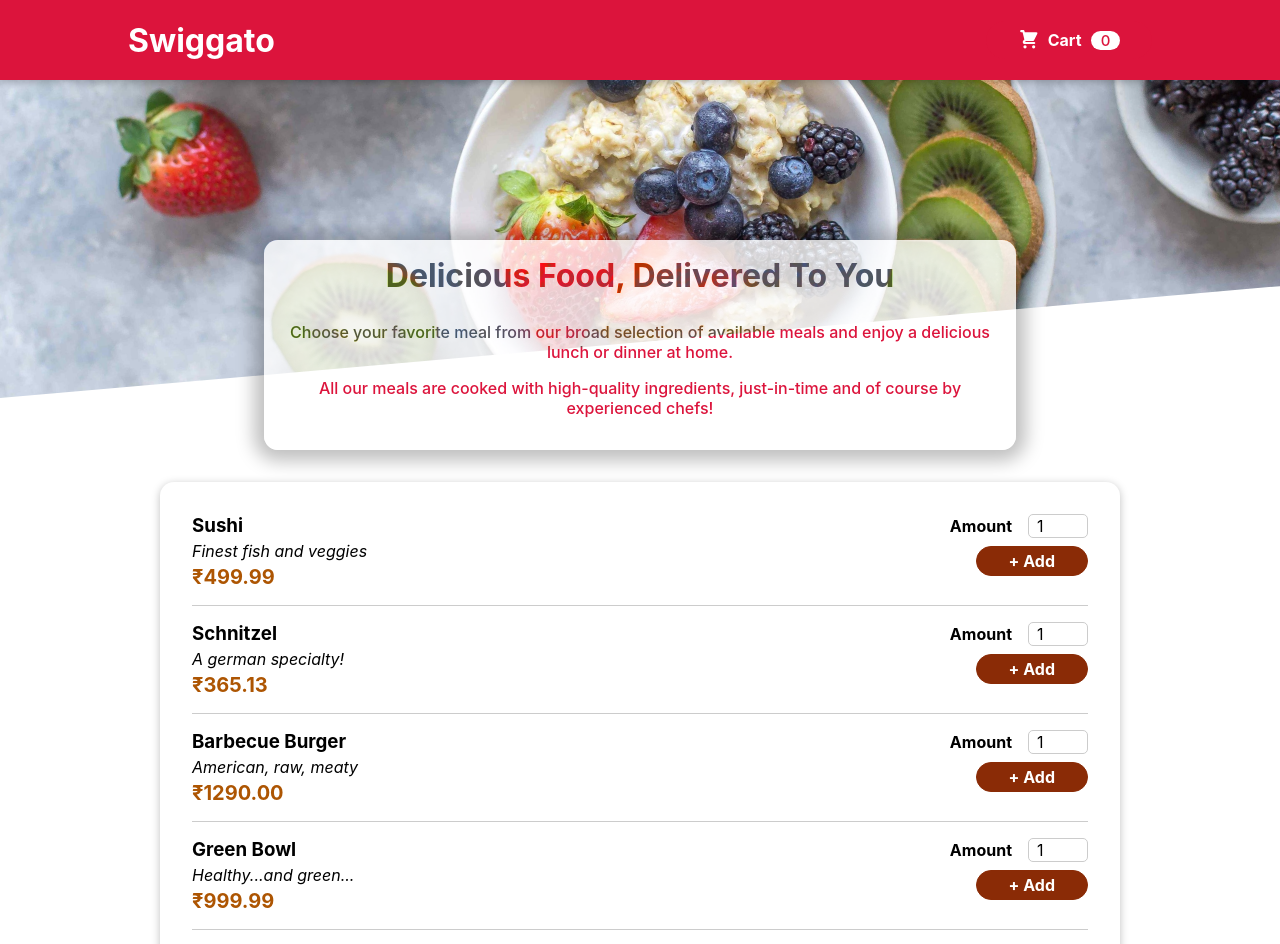
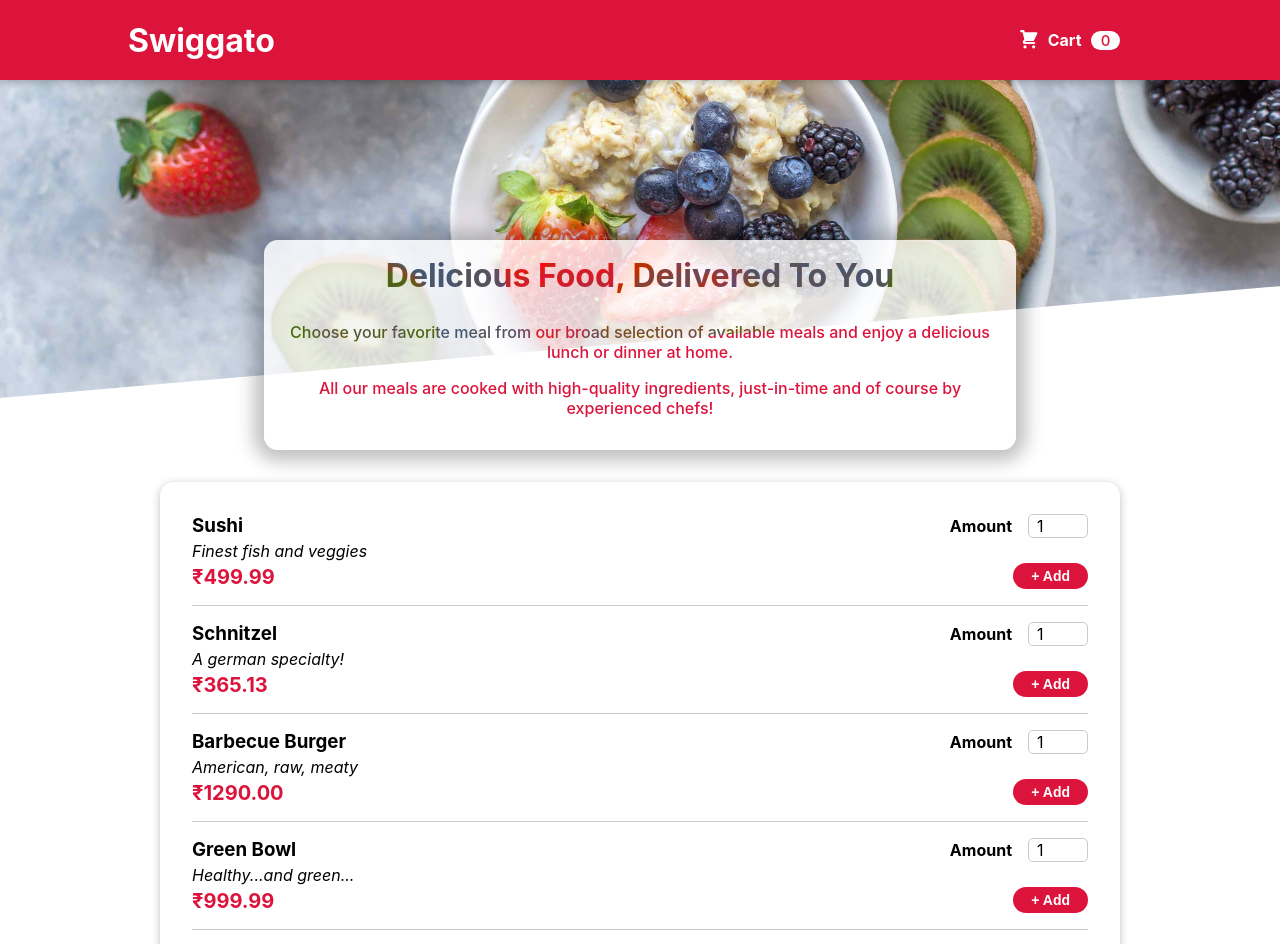
Before and after one commit to Nimesh9172/swiggato, a React (Create React App) app: page / in a window 1280 px wide. Shown: the top 944 px of the page. Built offline with nearby package versions, Linux system fonts and the light colour scheme.

Commit message:
done for 12 th module

```diff
--- a/src/components/Cart/Cart.module.css
+++ b/src/components/Cart/Cart.module.css
@@ -23,7 +23,7 @@
   font: inherit;
   cursor: pointer;
   background-color: transparent;
-  border: 1px solid #8a2b06;
+  border: 1px solid crimson;
   padding: 0.5rem 2rem;
   border-radius: 25px;
   margin-left: 1rem;
@@ -31,16 +31,16 @@
 
 .actions button:hover,
 .actions button:active {
-  background-color: #5a1a01;
-  border-color: #5a1a01;
+  background-color: crimson;
+  border-color:crimson;
   color: white;
 }
 
 .actions .button--alt {
-  color: #8a2b06;
+  color: crimson;
 }
 
 .actions .button {
-  background-color: #8a2b06;
+  background-color: crimson;
   color: white;
 }
--- a/src/components/Cart/CartItem.module.css
+++ b/src/components/Cart/CartItem.module.css
@@ -1,10 +1,17 @@
+ul{
+  padding: 0;
+  max-height: calc(100vh - 15em);
+  overflow: auto;
+
+}
+
 .cart-item {
   display: flex;
   justify-content: space-between;
   align-items: center;
-  border-bottom: 2px solid #8a2b06;
-  padding: 1rem 0;
-  margin: 1rem 0;
+  border-bottom: 2px solid crimson;
+  padding:10px 0;
+  margin:10px 0;
 }
 
 .cart-item h2 {
@@ -21,7 +28,7 @@
 
 .price {
   font-weight: bold;
-  color: #8a2b06;
+  color: crimson;
 }
 
 .amount {
@@ -47,8 +54,8 @@
   font: inherit;
   font-weight: bold;
   font-size: 1.25rem;
-  color: #8a2b06;
-  border: 1px solid #8a2b06;
+  color: crimson;
+  border: 1px solid crimson;
   width: 3rem;
   text-align: center;
   border-radius: 6px;
@@ -60,6 +67,40 @@
 
 .cart-item button:hover,
 .cart-item button:active {
-  background-color: #8a2b06;
+  background-color: crimson;
   color: white;
 }
+
+::-webkit-scrollbar-track
+{
+	-webkit-box-shadow: inset 0 0 6px rgba(175, 174, 174, 0.3);
+	background-color: #F5F5F5;
+	border-radius: 10px;
+}
+
+::-webkit-scrollbar
+{
+	width: 10px;
+	background-color: #F5F5F5;
+}
+
+/* ::-webkit-scrollbar-thumb
+{
+	border-radius: 10px;
+	background-image: -webkit-gradient(linear,
+									   40% 0%,
+									   75% 84%,
+									   from(#ee4747),
+									   to(#ee4747),
+									   color-stop(.6,#ee8080))
+} */
+::-webkit-scrollbar-thumb
+{
+	border-radius: 10px;
+	background-image: -webkit-gradient(linear,
+									   left bottom,
+									   left top,
+									   color-stop(0.44, rgba(240, 174, 174, 0.897)),
+									   color-stop(0.72, rgba(243, 114, 114, 0.938)),
+									   color-stop(0.86, rgb(238, 46, 46)));
+}
--- a/src/components/Layout/HeaderCartButton.js
+++ b/src/components/Layout/HeaderCartButton.js
@@ -1,4 +1,4 @@
-import { useContext } from "react";
+import { useContext, useEffect, useState } from "react";
 import CartIcon from "../Cart/CartIcon";
 import classes from "./HeaderCartButton.module.css";
 import CartContext from "../../store/cart-context";
@@ -7,14 +7,32 @@ const HeaderCartButton = (props) => {
 
   const cartCtx = useContext(CartContext)
 
-  const numberOfCartItems = cartCtx.items.reduce((curNumber,item)=>{
+  const [btnHighlighter,setBtnHighlighter] = useState(false)
+
+  const {items} = cartCtx
+
+  useEffect(()=>{
+    setBtnHighlighter(true)
+    const highlighterTimer = setTimeout(()=>{
+      setBtnHighlighter(false)
+    },300)
+
+    return () => {
+      clearTimeout(highlighterTimer)
+    }
+
+
+  },[items])
+
+  const numberOfCartItems = items.reduce((curNumber,item)=>{
     // console.log(numberOfCartItems)
     return curNumber + item.amount
   },0)
 
+  const btnClasses = `${classes.button} ${ btnHighlighter ? classes.bump : ''}`
 
   return (
-    <button className={classes.button} onClick={props.onClick}>
+    <button className={btnClasses} onClick={props.onClick}>
       <span className={classes.icon}>
         <CartIcon />
       </span>
--- a/src/components/Layout/HeaderCartButton.module.css
+++ b/src/components/Layout/HeaderCartButton.module.css
@@ -55,7 +55,7 @@
 } */
 
 .bump {
-  animation: bump 300ms ease-out;
+  animation: bump 400ms ease-out;
 }
 
 @keyframes bump {
@@ -63,13 +63,16 @@
     transform: scale(1);
   }
   10% {
-    transform: scale(0.9);
+    transform: scale(0.7);
   }
   30% {
     transform: scale(1.1);
   }
+  40% {
+    transform: scale(1.2);
+  }
   50% {
-    transform: scale(1.15);
+    transform: scale(1.3);
   }
   100% {
     transform: scale(1);
--- a/src/components/Meals/AvailableMeals.js
+++ b/src/components/Meals/AvailableMeals.js
@@ -27,6 +27,12 @@ const DUMMY_MEALS = [
     description: "Healthy...and green...",
     price: 999.99,
   },
+  {
+    id: "m5",
+    name: "Chicken Bowl",
+    description: "Healthy...and protien...",
+    price: 899.99,
+  },
 ];
 
 const AvailableMeals = () => {
--- a/src/components/Meals/MealItem/MealItem.module.css
+++ b/src/components/Meals/MealItem/MealItem.module.css
@@ -17,6 +17,6 @@
 .price {
   margin-top: 0.25rem;
   font-weight: bold;
-  color: #ad5502;
+  color: crimson;
   font-size: 1.25rem;
 }
--- a/src/components/Meals/MealItem/MealItemForm.module.css
+++ b/src/components/Meals/MealItem/MealItemForm.module.css
@@ -1,20 +1,24 @@
 .form {
   text-align: right;
+  height: 100%;
+  display: flex;
+  align-items: flex-end;
+  flex-direction: column;
+  justify-content: space-between;
 }
 
 .form button {
-  font: inherit;
   cursor: pointer;
-  background-color: #8a2b06;
-  border: 1px solid #8a2b06;
+  background-color: crimson;
+  border: none;
   color: white;
-  padding: 0.25rem 2rem;
   border-radius: 20px;
-  font-weight: bold;
+  font-size: 14px;
+  font-weight: 600;
+  padding: 5px 18px;
 }
 
 .form button:hover,
 .form button:active {
-  background-color: #641e03;
-  border-color: #641e03;
+  background-color: #c11c3b;
 }
```
